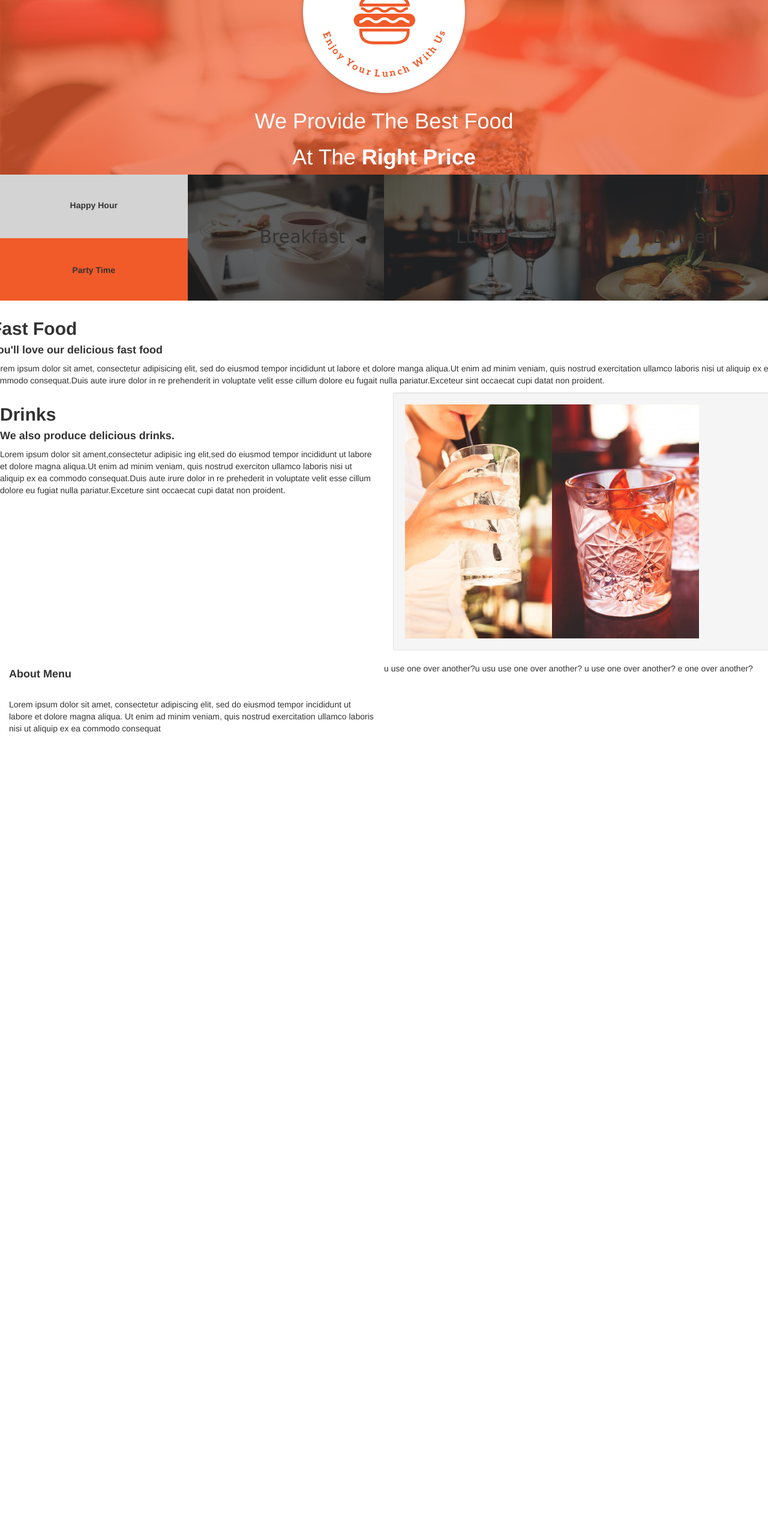
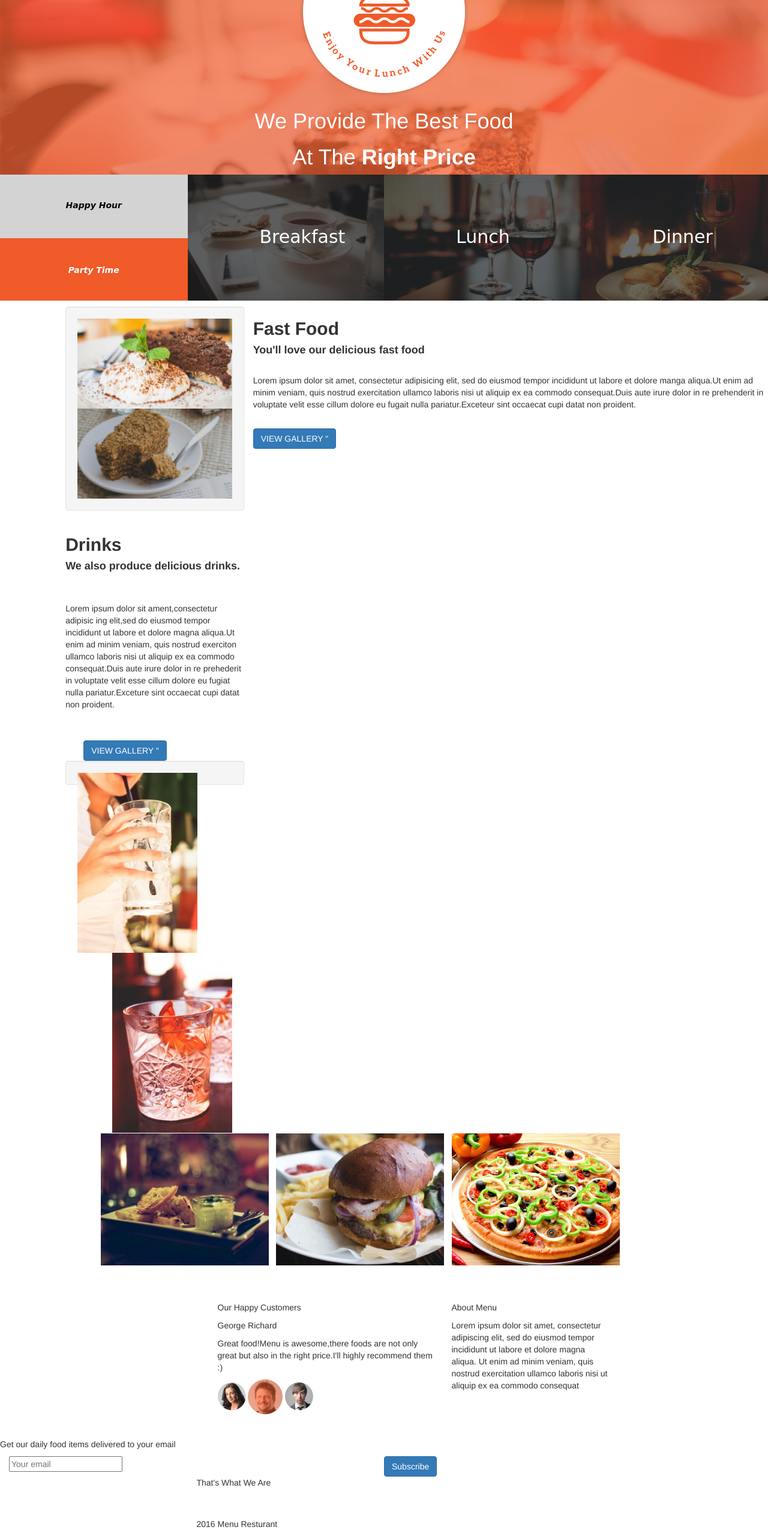
Before and after one commit to canssidle/Anitas-Kitchen, a plain HTML site: page index.html in a window 1280 px wide. Shown: the part 124-2684 px from the top of the page at 60% size. Before the commit the page ends 1348 px from the top, so only its background shows below. Drawn offline with Linux system fonts and the light colour scheme.

Commit message:
written paragraphs

```diff
--- a/css/styles.css
+++ b/css/styles.css
@@ -3,27 +3,26 @@
 
 
 }
-.di {
-	background-image: url("../img/foodtop/dinner.jpg");
-	padding-top: 67px;
-	padding-bottom: 80px;
-}
-.dark {
 
-}
+
+
+
+
 .red {
 	text-align: center;
 
 
 }
 .br {
-	background-image: url(../img/foodtop/breakfast.jpg);
+    background-image: url(../img/foodtop/breakfast.jpg);
 	padding-top: 67px;
 	padding-bottom: 80px;
 	padding-left: 120px;
 	padding-right: 150px;
 	text-align: center;
 	font-family: cursive;
+	cursor: pointer;
+	color: white;
 
 }
 .lu {
@@ -34,6 +33,9 @@
 	padding-right: 150px;
 	text-align: center;
 	font-family: cursive;
+	cursor: pointer;
+	color: white;
+
 
 }
 .di {
@@ -44,6 +46,8 @@
 	padding-right: 150px;
 	text-align: center;
 	font-family: cursive;
+	cursor: pointer;
+	color: white;
 }
 .we {
 	color: white;
@@ -54,6 +58,8 @@
 	padding-bottom: 45px;
 	margin: 0px;
 	text-align: center;
+	font-family: cursive;
+	color: black;
 
 }
 #red{
@@ -61,4 +67,38 @@
 	padding-bottom: 41px;
 	padding-top: 43px;
 	text-align: center;
+	font-family: cursive;
+	color: white;
 }
+#food1{
+	background-image:  url("../img/fastFood1.jpg");
+	padding-top: 70px;
+	padding-bottom: 80px;
+	background-position: center;
+
+}
+#food2{
+	background-image:  url("../img/fastFood2.jpg");
+	padding-top: 70px;
+	padding-bottom: 80px;
+	background-position: center;
+
+}
+.d1{
+	background-image: url("../img/drink1.jpg");
+	background-position: center;
+	background-size: cover;
+	padding: 100px;
+	padding-bottom: 200px;
+	float;right:
+
+}
+.d2{
+	background-image: url("../img/drink2.jpg");
+	background-position: center;
+	background-size: cover;
+	padding: 100px;
+	padding-bottom: 200px;
+	float: right;
+
+}
--- a/index.html
+++ b/index.html
@@ -14,7 +14,7 @@
            <div class ="red">
             <img src="img/logoBig.png">
           <h1 class ="we" >We Provide The Best Food</h1>
-          <h1 class ="we">At The <strong>Right Price</strong> </h1>
+          <h1 class ="we">At The <strong>Right Price</strong></h1>
        </div>
          </div>
            </div>
@@ -22,8 +22,8 @@
         <div class=dark>
          <div class= "row">
            <div class="col-md-3" style="padding-right: 0; padding-left: 5\\0;">
-           <p id="black"><strong>Happy Hour</strong> </p>
-           <p id="red"><strong>Party Time</strong></p>
+           <p id="black"><strong><em>Happy Hour</em></strong> </p>
+           <p id="red"><strong><em>Party Time</em></strong></p>
            </div>
      <div class="col-md-3 br">
      <h2>Breakfast</h2>
@@ -38,69 +38,189 @@
 
        </div>
 
+
      <div class="row">
+
       <div class="col-sm-1">
+      </div>
+
+      <div class="col-md-3 food">
+      <div class="well">
         <div id="food1">
     </div>
         <div id="food2">
       </div>
-         </div>
+      </div>
+        </div>
       <div class="col-sm-1">
      </div>
      <div class="col-sm-4">
      </div>
+
         <h2><strong>Fast Food</strong></h2>
         <h4><strong>You'll love our delicious fast food</strong></h4>
-           <p>Lorem ipsum dolor sit amet, consectetur adipisicing elit, sed do eiusmod tempor incididunt ut labore et dolore manga aliqua.Ut enim ad minim veniam, quis nostrud exercitation ullamco laboris nisi ut aliquip ex ea commodo consequat.Duis aute irure dolor in re prehenderit in voluptate velit esse cillum dolore eu fugait nulla pariatur.Exceteur sint occaecat cupi datat non proident. </p>
+        <br />
+           <p>Lorem ipsum dolor sit amet, consectetur adipisicing elit, sed do eiusmod tempor incididunt ut labore et dolore manga aliqua.Ut enim ad minim veniam, quis nostrud exercitation ullamco laboris nisi ut aliquip ex ea commodo consequat.Duis aute irure dolor in re prehenderit in voluptate velit esse cillum dolore eu fugait nulla pariatur.Exceteur sint occaecat cupi datat non proident.
+           </p>
+           <br />
+           <button class="btn btn-primary">
+             VIEW GALLERY
+             <span>
+               <i class="fas 'fa-arrow-left"></i>"
+             </span>
+           </button>
+
               </div>
-                <div class="row">
+              </div>
+
+                 <div class="row">
+                 <div class="col-md-1">
+                 </div>
+
+                 <div class="col-md-3">
+                   <h2><strong>Drinks</strong></h2>
+                   <h4><strong>We also produce delicious drinks.</strong></h4>
+                   <br>
+                   <br>
+                      <p>Lorem ipsum dolor sit ament,consectetur adipisic ing elit,sed do eiusmod tempor incididunt ut labore et dolore magna aliqua.Ut enim ad minim veniam, quis nostrud exerciton ullamco laboris nisi ut aliquip ex ea commodo consequat.Duis aute irure dolor in re prehederit in voluptate velit esse cillum dolore eu fugiat nulla pariatur.Exceture sint occaecat cupi datat non proident.</p>
+                 <br>
+                 <br>
+                 <button class="btn btn-primary">
+                   VIEW GALLERY
+                   <span>
+               <i class="fas 'fa-arrow-left"></i>"
+             </span>
+           </button>
+                 </button>
+
+                 <div class="col-sm-1 ">
+
+                 </div>
+                 <div class="well">
+                 <div class="col-sm-1 d1">
+
+                 </div>
+                 <div class="col-sm-1 d2">
+                   </div>
+                 </div>
+                 <div class="col-sm-4">
+
+                 </div>
+                 <br />
+                 <br />
 
 
-                 <div class="col-md-6">
-                   <h2><strong>Drinks</strong></h2>
-                   <h4><strong>We also produce delicious drinks.</strong></h4>
-                      <p>Lorem ipsum dolor sit ament,consectetur adipisic ing elit,sed do eiusmod tempor incididunt ut labore et dolore magna aliqua.Ut enim ad minim veniam, quis nostrud exerciton ullamco laboris nisi ut aliquip ex ea commodo consequat.Duis aute irure dolor in re prehederit in voluptate velit esse cillum dolore eu fugiat nulla pariatur.Exceture sint occaecat cupi datat non proident.</p>
+                 </div>
+                 </div>
+                 <div class="container">
+                 <div class="row">
+
+                 <div class="col-sm-1">
                  </div>
 
-
-                 <div = class="row 2">
-                 <div = class= "col-md-6">
-                 <div class="well">
+                 <div class="col-sm-2">
+                 <img src="img/fastfood/chickenBurger.jpg">
+                 </div>
+                 <div class="col-sm-1">
+                 </div>
+                 <div class="col-sm-2">
+                 <img src="img/fastfood/beefBurger.jpg">
+                 </div>
+                 <div class="col-sm-1">
+                 </div>
+                 <div class="col-sm-2">
+                 <img src="img/fastfood/chickenPizza.jpg">
+                 </div>
+                 <div class="col-sm-2">
+                 </div>
+                 </div>
+                 </div>
+                 <br />
+                 <br />
+                 <br />
+                 <div class="container">
+                 <div class="row">
+                 <div class="col-sm-3">
+                 </div>
+                 <div class="col-sm-4">
+                 <div id="custom">
+                 <p>Our Happy Customers</p>
+                 </div>
+                 <div id="Ge">
+                 <p>George Richard</p>
+                 </div>
+                 <div id="com">
+                 <p>Great food!Menu is awesome,there foods are not only great but also in the right price.I'll highly recommend them :)
+                 </p>
+                 </div>
+                 <div id="custom">
+                 <img src="img/customers/p1.png">
+                 <img src="img/customers/p2.png">
+                 <img src="img/customers/p3.png">
+                 </div>
+                 </div>
+                 <div class="col-md-3">
+                 <div id="custom">
+                 <p>About Menu</p>
+                 </div>
+                 <div id= "com">
 
 
 
+                 <p>Lorem ipsum dolor sit amet, consectetur adipiscing elit, sed do eiusmod tempor incididunt ut labore et dolore magna aliqua. Ut enim ad minim veniam, quis nostrud exercitation ullamco laboris nisi ut aliquip ex ea commodo consequat</p>
+                 </div>
+                 </div>
+                 <div class="col-sm-2">
+                 </div>
+                 </div>
+                 </div>
 
-                 <img src="img/drink1.jpg"><img src="img/drink2.jpg">
-
+                 <br />
+                 <br />
+                 <div id="tom">
+                 <div class="row">
+                 <div id="col-sm-2">
+                 </div>
+                 <div class="col-sm-12">
+                 <div id="email">
+                 <p>Get our daily food items delivered to your email</p>
+                 </div>
+                 <div class="cont-form">
+                 <div class="fom-grp col-sm-6 meme">
+                 <input type="email" name="email" placeholder="Your email" class="fom">
+                 </div>
+                 <button id="email-btn" class="btn btn-primary email-btn">
+                   Subscribe
+                 </button>
                  </div>
                  </div>
                  </div>
                  </div>
+                 <div id="done">
+                 <div class="row">
+                 <div class="col-sm-3">
                  </div>
-
-                 <div class="col-md-6">
-
-                 <div id="cont 2">
-                 <span id="cont4"><h4><strong>About Menu</strong></h4></span></br>
-                 <span id="cont4">Lorem ipsum dolor sit amet, consectetur adipiscing elit, sed do eiusmod tempor incididunt ut labore et dolore magna aliqua. Ut enim ad minim veniam, quis nostrud exercitation ullamco laboris nisi ut aliquip ex ea commodo consequat</span></br>
-                 </div>
+                 <div class="col-sm-6">
+                 <div id="done-10">
+                  <p>That's What We Are</p>
 
 
 
+                  <img src="img/footerlogos/facebook.png">
+                  <img src="img/footerlogos/pinterest.png">
+                  <img src="img/footerlogos/twitter.png">
 
 
+                  <br />
 
+                  <p>2016 Menu Resturant</p>
+                  </div>
+                  </div>
+                  <div class="col-sm-3">
+                  </div>
+                  </div>
+                  </div>
 
-
-
-
-                 </div>
-                     u use one over another?u usu use one over another?
-u use one over another?
-e one over another?
-
-
-                 </div>
 
          <script src="js/jquery-3.3.1.js"></script>
          <script src="js/scripts.js"></script>
```
